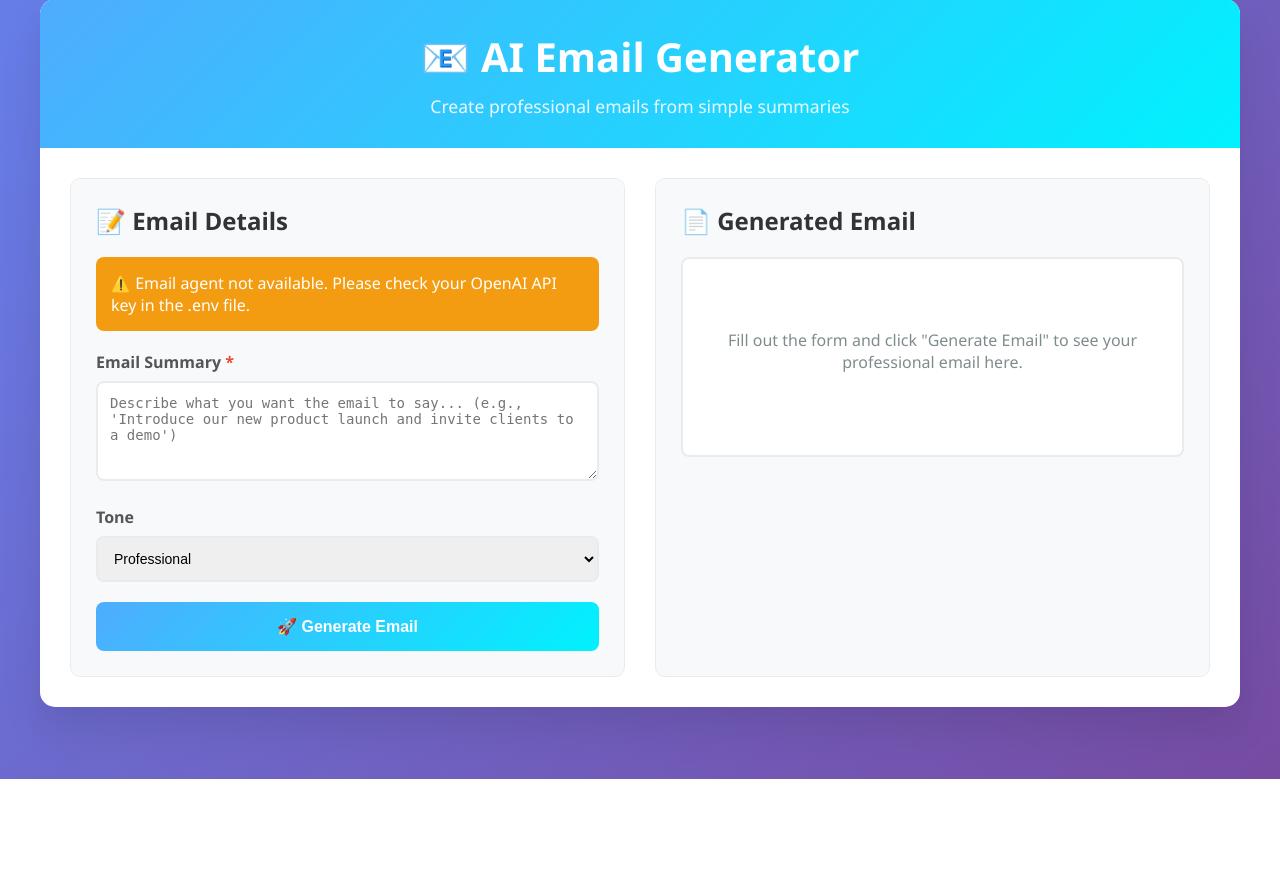
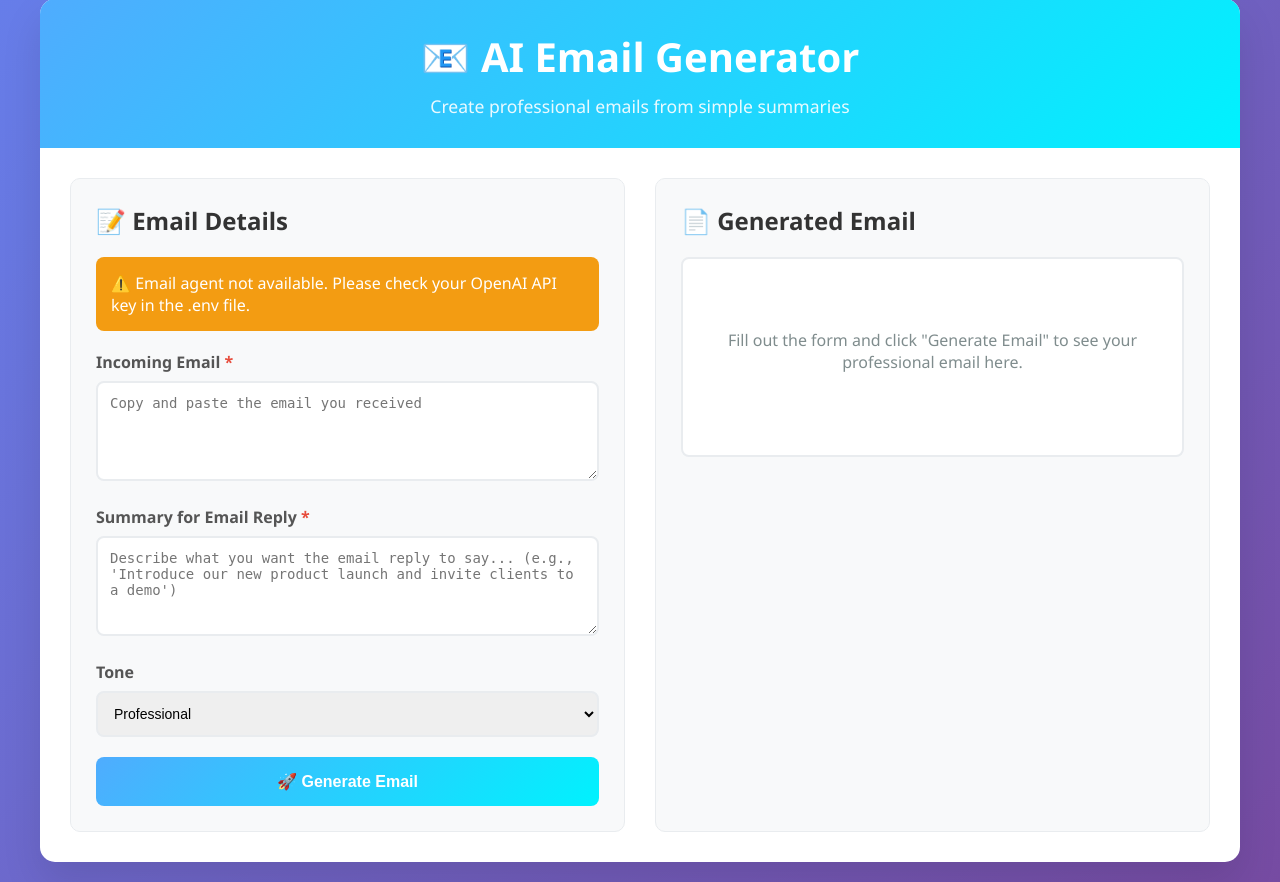
Before and after one commit to aklimchu/Clerk-AI-Chat, a Flask app: template Clerk_AI_Chat/templates/index.html in a window 1280 px wide. Shown: the part 21-903 px from the top of the page. Before the commit the page ends 800 px from the top, so only its background shows below. Run offline with Flask 2, Linux system fonts and the light colour scheme; the template is opened without the code that fills it, so the values that code supplies are empty.

Commit message:
feat: Added the incoming email field to the frontend

```diff
--- a/Clerk_AI_Chat/templates/index.html
+++ b/Clerk_AI_Chat/templates/index.html
@@ -245,11 +245,21 @@
 
                 <form id="emailForm">
                     <div class="form-group">
-                        <label for="summary">Email Summary <span class="required">*</span></label>
+                        <label for="incoming_email">Incoming Email <span class="required">*</span></label>
                         <textarea
-                            id="summary"
-                            name="summary"
-                            placeholder="Describe what you want the email to say... (e.g., 'Introduce our new product launch and invite clients to a demo')"
+                            id="incoming_email"
+                            name="incoming_email"
+                            placeholder="Copy and paste the email you received"
+                            required
+                        ></textarea>
+                    </div>
+
+                    <div class="form-group">
+                        <label for="summary">Summary for Email Reply <span class="required">*</span></label>
+                        <textarea
+                            id="reply_summary"
+                            name="reply_summary"
+                            placeholder="Describe what you want the email reply to say... (e.g., 'Introduce our new product launch and invite clients to a demo')"
                             required
                         ></textarea>
                     </div>
```
